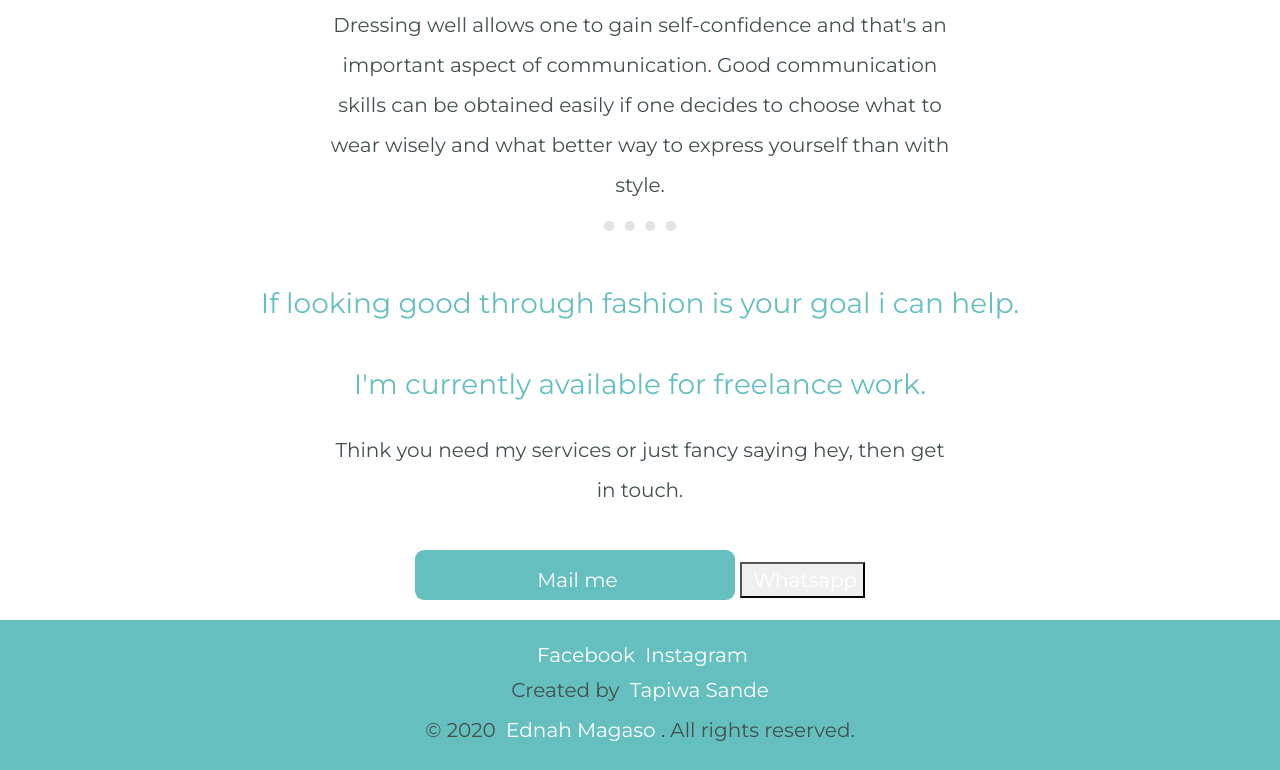
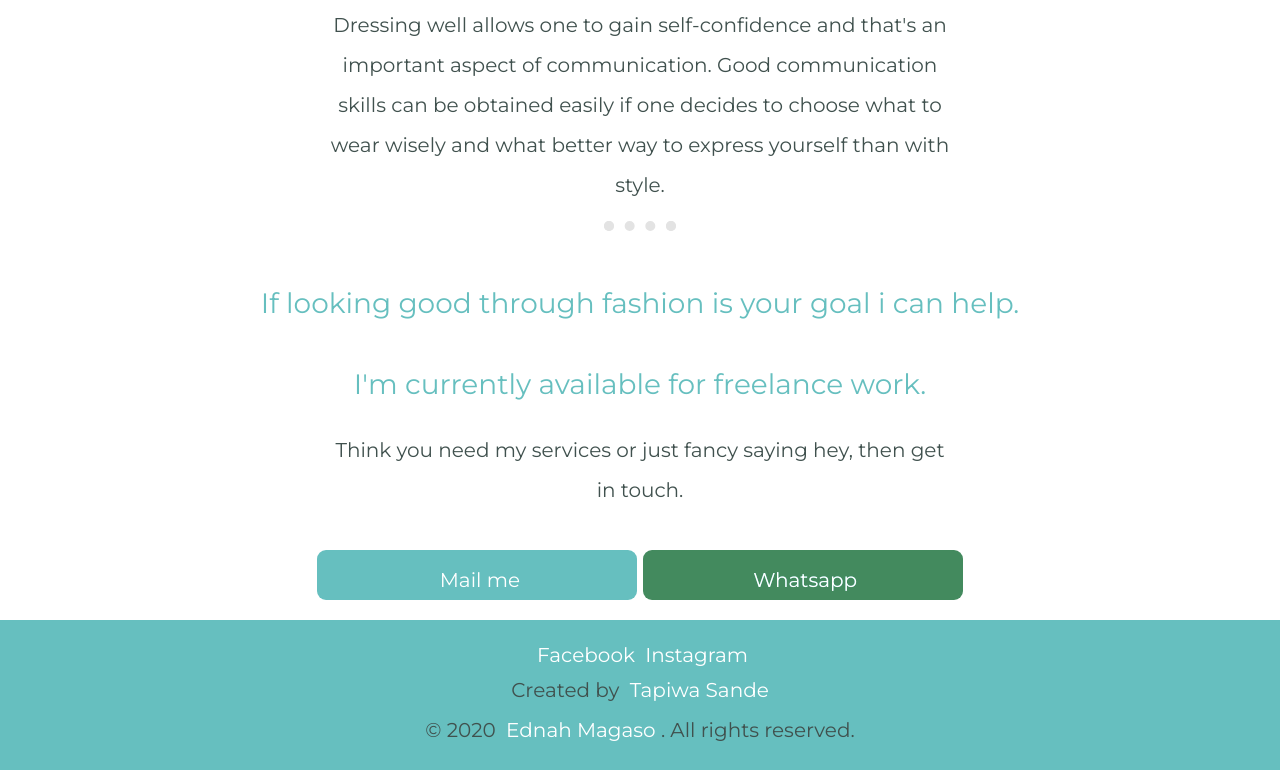
Before and after one commit to Dev-sande/Ednah-Magaso-Fashions, a plain HTML site: page index.html in a window 1280 px wide. Shown: the part 1823-2593 px from the top of the page. Drawn offline with nearby package versions, Linux system fonts and the light colour scheme.

Commit message:
chat color update

```diff
--- a/styles.css
+++ b/styles.css
@@ -151,6 +151,27 @@ li{
 	position:relative;
 	top:1px;
 }
+#App-me{
+	background-color:#438a5e;
+	border-radius:9px;
+	cursor:pointer;
+	color:#ffffff;
+	font-family:'Montserrat', sans-serif;
+    font-size:25px;
+	text-decoration:none;
+    text-shadow:0px 0px 0px #66bfbf;
+    height: 40px;
+    width: 25%;
+    padding-top: 10px;
+    padding-bottom: 40px;
+    margin-bottom: 20px;
+    margin-top: 20px;
+    border: 0;
+
+}
+#App-me:hover {
+	background-color: #4f8a8b;
+}
 .bi-envelope{
    width: 35px;
    padding-right: 10px;
```
